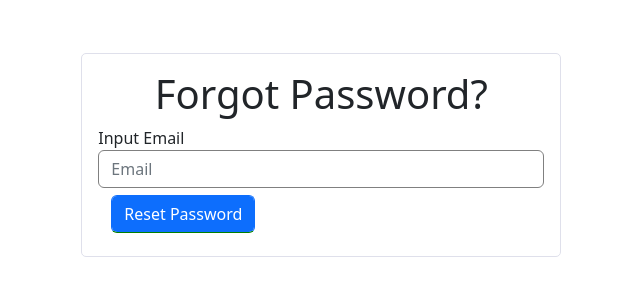
After one commit to julia-dlsu/CSSECDV, a Node server app: page /users/forget-password in a window 1280 px wide. The commit adds this page. Shown: the top 300 px of the page, without its empty margins (292-932 px from the left). Run offline with Node 20, Linux system fonts and the light colour scheme; some libraries are stand-ins or nearby versions.

Commit message:
added reset pw and rate limiting

```diff
--- a/milestone1/package.json
+++ b/milestone1/package.json
@@ -18,8 +18,10 @@
     "ejs": "^3.1.9",
     "express": "^4.18.2",
     "express-flash": "^0.0.2",
+    "express-rate-limit": "^7.1.5",
     "express-session": "^1.18.0",
     "multer": "^1.4.5-lts.1",
+    "nodemailer": "^6.9.9",
     "passport": "^0.7.0",
     "passport-local": "^1.0.0",
     "pg": "^8.11.3",
--- a/milestone1/routes/index.js
+++ b/milestone1/routes/index.js
@@ -1,8 +1,12 @@
 const router = require('express').Router();
 const passport = require('passport');
 const multer  = require('multer');
+const crypto = require('crypto');
+const rateLimit = require('express-rate-limit');
+const nodemailer = require('nodemailer');
+const bcrypt = require('bcrypt');
 const userController = require('../controllers/userController');
-
+const { pool } = require("../models/dbConfig");
 const { Router } = require('express');
 
 const { S3Client, PutObjectCommand, GetObjectCommand } = require("@aws-sdk/client-s3");
@@ -28,6 +32,19 @@ const upload = multer({ storage: storage })
 
 const initializePassport = require('../passportConfig');
 initializePassport(passport);
+
+//separate loginlimiters for user and admin
+const UserLoginLimiter = rateLimit({
+    windowMs: 5 * 60 * 1000, // 5 minutes
+    max: 5, // limit each IP to 5 requests per windowMs
+    message: "Your account is currently on lockdown for suspicious activity. Please wait to access your account again. Thank you."
+  });
+
+const AdminLoginLimiter = rateLimit({
+    windowMs: 5 * 60 * 1000, // 5 minutes
+    max: 5, // limit each IP to 5 requests per windowMs
+    message: "Your account is currently on lockdown for suspicious activity. Please wait to access your account again. Thank you."
+  });
 
 // ======= USERS: GET ======= //
 // render index
@@ -65,6 +82,9 @@ router.get("/users/logout", (req, res, next) => {
     });
 });
 
+router.get('/users/forget-password', (req, res) => {
+    res.render('forget-password');
+  });
 
 // ======= ADMIN: GET ======= //
 // render admin login page
@@ -97,7 +117,7 @@ router.get("/admin/logout", (req, res, next) => {
 // register user
 router.post('/users/register', upload.single("image"), userController.registerUser)
 
-router.post("/users/login",
+router.post("/users/login", UserLoginLimiter,
     passport.authenticate("local", {
         successRedirect: "/users/dashboard",
         failureRedirect: "/users/login",
@@ -105,15 +125,209 @@ router.post("/users/login",
     })
 );
 
+router.post('/users/forget-password', async (req, res) => {
+    const { email } = req.body;
 
+    try {
+        // Check if email exists in the database
+        const results = await pool.query(
+            `SELECT * FROM users WHERE email = $1`,
+            [email]
+        );
+
+        //console.log(results.rows);
+
+        if (results.rows.length > 0) {
+            const pin = generateSecurePin();
+            const user = results.rows[0];
+
+            console.log(pin)
+
+            // Hash the pin before it gets stored in the database
+            const hashedPin = await bcrypt.hash(pin.toString(), 10);
+
+            console.log(hashedPin);
+
+            // Store hashedPin variable in the database (in the column PIN)
+            await pool.query(
+                `UPDATE users SET pin = $1 WHERE email = $2`,
+                [hashedPin, user.email]
+            );
+
+            // Send pin to email
+            sendPasswordResetEmail(email, pin);
+
+            // Redirect to enter PIN page
+            console.log("email: ", email)
+            res.render('enter-PIN', { email: email });
+
+        } else {
+            // If email not found, redirect to the password forget page
+            res.redirect('/users/forget-password');
+        }
+    } catch (error) {
+        console.error('Error:', error);
+        res.status(500).send('Internal Server Error');
+    }
+});
+
+
+// Function to send a password reset email
+function sendPasswordResetEmail(email, pin) {
+    // Configure nodemailer to send emails
+    const transporter = nodemailer.createTransport({
+      service: 'hotmail',
+      auth: {
+        user: 'teamrotom@hotmail.com',
+        pass: process.env.EMAIL_PASSWORD,
+
+      },
+    });
+
+    // Email content
+    const mailOptions = {
+      from: 'teamrotom@hotmail.com',
+      to: email,
+      subject: 'Password Reset Pin',
+      text: `Your password reset pin is: ${pin}`,
+    };
+
+    // Send the email
+    transporter.sendMail(mailOptions, (err, info) => {
+      if (err) {
+        console.error('Error sending email:', err);
+      } else {
+        console.log('Email sent:', info.response);
+      }
+    });
+}
+
+//function to generate a secure PIN
+function generateSecurePin() {
+    const randomBytes = crypto.randomBytes(2); //2 bytes for a 6-digit PIN
+
+    //converts random buffer to a hex string then to an integer
+    const pin = parseInt(randomBytes.toString('hex'), 16) % 900000 + 100000;
+    return pin;
+}
+
+router.post('/users/enter-PIN', async (req, res) => {
+    const { pin } = req.body;
+    const email = req.body.email; //string
+    let err_msg = '';
+    console.log(`Email parameter from URL: ${email}`);
+
+    console.log(`Pin is: ${pin}`);
+
+    try {
+        // Retrieve user details based on the provided PIN
+        const result = await pool.query(
+            `SELECT * FROM users WHERE email = $1`,
+            [email]
+        );
+        if (result.rows.length > 0) {
+            const user = result.rows[0];
+
+            // Decrypt the stored PIN for comparison
+            const decryptedPinMatch = await bcrypt.compare(pin.toString(), user.pin);
+            console.log('here')
+
+            if (decryptedPinMatch) {
+                // Valid PIN, redirect to the reset password page
+                res.render('reset-password', { email: email });
+            } else {
+                // Invalid PIN, display an error message
+                req.flash('success_msg', "Invalid PIN")
+                console.log('invalid pin')
+                res.render('enter-PIN', { email: email });
+            }
+        } else {
+            // Invalid PIN, display an error message
+            console.log('pin not found')
+           // req.flash('error_msg',"User not found")
+           req.flash('success_msg', "Invalid PIN")
+            res.render('enter-PIN', { email: email});
+        }
+    } catch (error) {
+        console.error('Error:', error);
+        res.status(500).send('Internal Server Error');
+    }
+});
+
+router.post("/users/reset-password", async (req, res) => {
+    const {email, password, cpass} = req.body
+    console.log(`Email parameter from URL: ${email}`);
+    console.log(req.body)
+    let errors = []
+
+    if(!password, !cpass){
+        errors.push({message: "Please enter both fields"});
+    }
+    if (password.length < 8){-
+        errors.push({ message: "The password should be at least 8 characters." });
+    }
+
+    // checks password length max
+    if (password.length > 16){
+        errors.push({ message: "The password should be at most 16 characters." });
+    }
+
+    const upper = /[A-Z]/;
+    const lower = /[a-z]/;
+    const digit = /[0-9]/;
+    const specialc = /[.,!$%&#?^_\-+;:]/;
+
+    // checks password validity
+    if (!(upper.test(password) && lower.test(password) && digit.test(password) && specialc.test(password))){
+        errors.push({ message: "The password should contain at least one of each: uppercase letter, lowercase letter, digit, special character." });
+    }
+
+        // checks if passwords match
+    if (password != cpass){
+        errors.push({ message: "Passwords do not match." });
+    }
+    if (errors.length == 0){
+        try{
+            const results = await pool.query(`SELECT * FROM users WHERE email = $1`, [email]);
+
+            if (results.rows.length > 0){
+                const user = results.rows[0]
+                const newpassword = await bcrypt.hash(password, 10)
+                console.log(newpassword)
+
+                pool.query(
+                    `UPDATE users SET password = $1 WHERE email = $2`,
+                    [newpassword, email], (err, results)=>{
+                        if (err){
+                            throw err
+                        }
+                            console.log('setting failed login attempts to 0');
+                            pool.query(`UPDATE users SET failed_login_attempts = 0, last_login = NOW() WHERE email = $1`, [email]);
+                            req.flash('success_msg', "You have changed your password. Please log in.");
+                            res.redirect('/users/login');
+                         }
+
+                    );
+                 }
+        } catch (err){
+            throw err
+        }
+    }
+    else{
+        res.render('reset-password', {email: email, errors})
+    }
+
+})
 // ======= ADMIN: POST ======= //
-router.post("/admin/login",
+router.post("/admin/login", AdminLoginLimiter,
     passport.authenticate("local", {
         successRedirect: "/admin/dashboard",
         failureRedirect: "/admin/login",
         failureFlash: true
     })
+
 );
+
 
 
 // ======= AUTHENTICATION METHODS ======= //
--- /dev/null
+++ b/milestone1/views/forget-password.ejs
@@ -0,0 +1,33 @@
+<!DOCTYPE html>
+<html lang="en">
+<head>
+    <meta charset="UTF-8">
+    <meta http-equiv="X-UA-Compatible" content="IE=edge">
+    <meta name="viewport" content="width=device-width, initial-scale=1.0">
+    <title>Reset Password</title>
+    <!--CSS files here -->
+    <link rel="stylesheet" href="/css/logreg.css"></style>
+    <link href="https://cdn.jsdelivr.net/npm/bootstrap@5.2.0-beta1/dist/css/bootstrap.min.css" rel="stylesheet" integrity="sha384-0evHe/X+R7YkIZDRvuzKMRqM+OrBnVFBL6DOitfPri4tjfHxaWutUpFmBp4vmVor" crossorigin="anonymous">
+</head>
+<body>
+  <div class="col-md-5 offset-md-3">
+		<div class="contain">
+			<h1>Forgot Password?</h1>
+			<form name="ResetPassword" action="/users/forget-password" method="POST">
+				<div class="form-group">
+					<label for="email">Input Email</label>
+					<input type="text" id="email" name="email" class="form-control" placeholder="Email" maxlength="45" required>
+				</div>
+
+				<div class="form-group btn">
+					<input class="form-control btn btn-primary" type="submit" value="Reset Password">
+				</div>
+			</form>
+
+		</div>
+	</div>
+     <!-- JavaScript Bundle with Popper -->
+    <script src="https://cdn.jsdelivr.net/npm/bootstrap@5.2.0-beta1/dist/js/bootstrap.bundle.min.js" integrity="sha384-pprn3073KE6tl6bjs2QrFaJGz5/SUsLqktiwsUTF55Jfv3qYSDhgCecCxMW52nD2" crossorigin="anonymous"></script>
+
+</body>
+</html>
--- a/milestone1/views/login.ejs
+++ b/milestone1/views/login.ejs
@@ -44,6 +44,8 @@
 
 				</form>
 			<div class= "form-group">Don't have an account? <a href = "/users/register"> Sign-up</a></div>
+			<div class="form-group">Forgot your password? <a href="/users/forget-password">Click here</a></div>
+
 		</div>
 	</div>
     <!-- JavaScript Bundle with Popper -->
```
Also changed, not shown: milestone1/passportConfig.js (+16 -8 lines), milestone1/views/enter-PIN.ejs (added, +40 -0 lines), milestone1/views/reset-password.ejs (added, +55 -0 lines), 1 other file.
